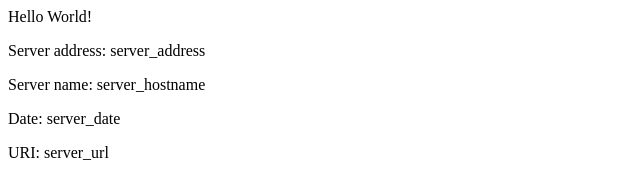
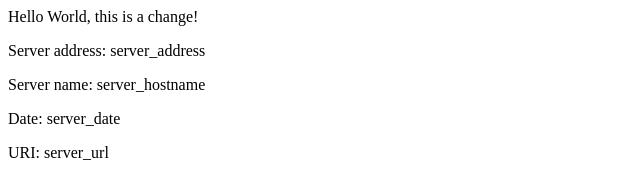
Before and after one commit to gregstickel/eks-example, a plain HTML site: page src/index.html in a window 1280 px wide. Shown: the whole page, without its empty margins (0-640 px from the left). Drawn offline with Linux system fonts and the light colour scheme.

Commit message:
v2 Updating home page

```diff
--- a/src/index.html
+++ b/src/index.html
@@ -1,8 +1,8 @@
 <head>
-<title>Hello World</title>
+<title>Hello World changes!</title>
 </head>
 <div class="info">
-<h>Hello World!</h>
+<h>Hello World, this is a change!</h>
 <p><span>Server&nbsp;address:</span> <span>server_address</span></p>
 <p><span>Server&nbsp;name:</span> <span>server_hostname</span></p>
 <p class="smaller"><span>Date:</span> <span>server_date</span></p>
```
